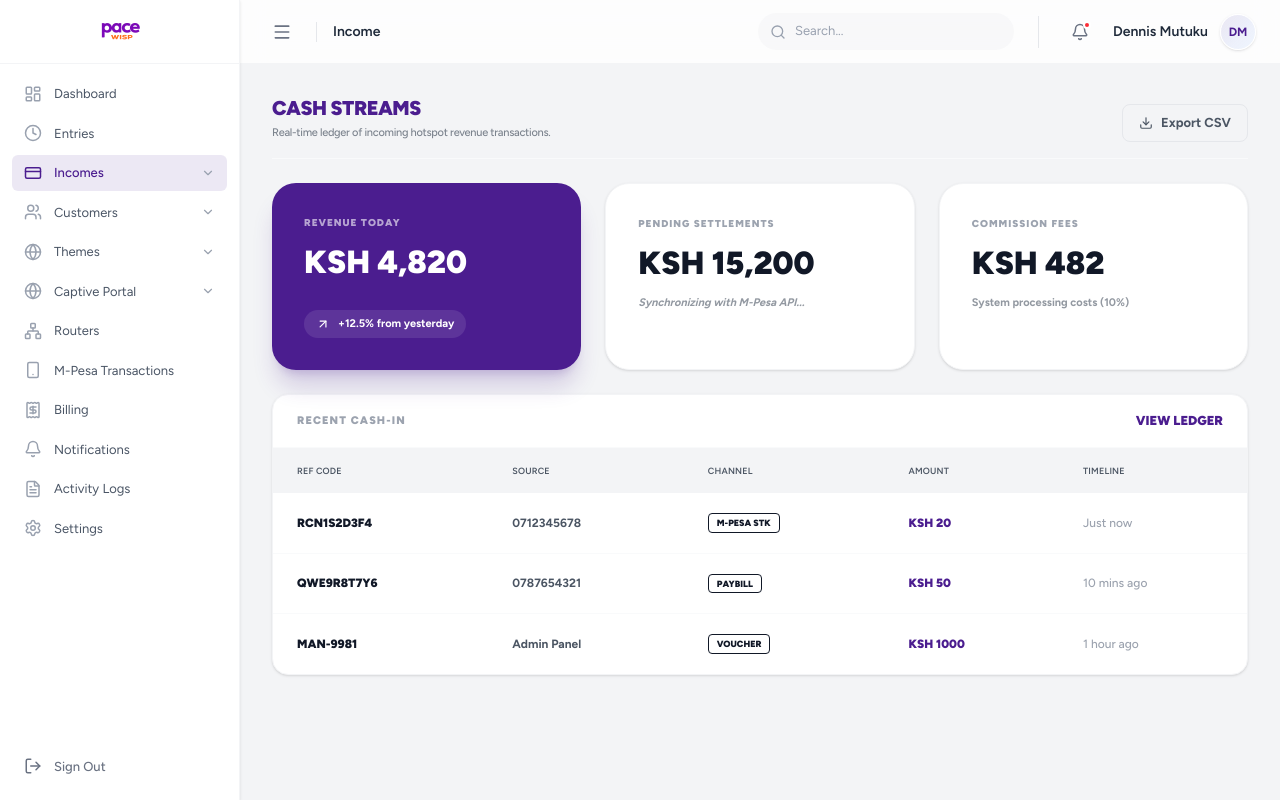
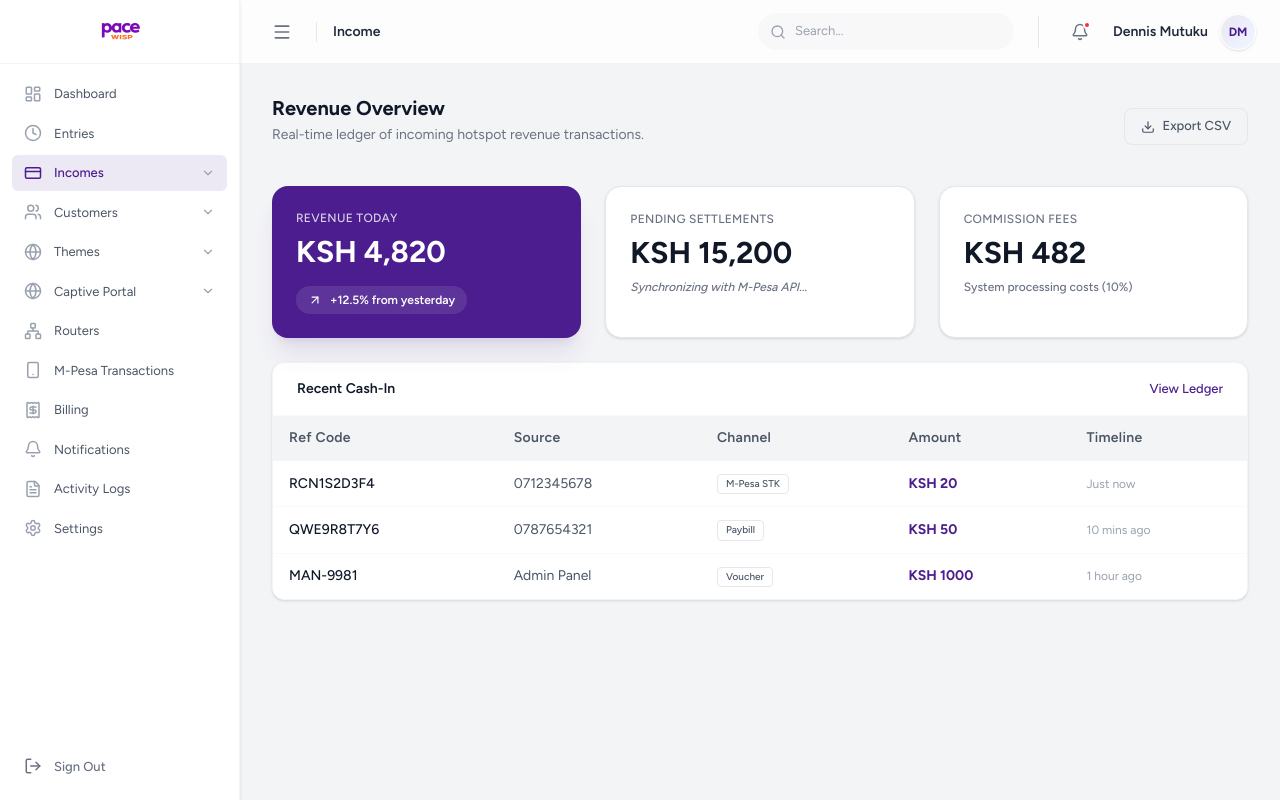
Before and after one commit to dennismutuku2005/pacewebsite, a Next.js app in the folder isphotspotportal/: page /dashboard/income in a window 1280 px wide. Built offline with nearby package versions, Linux system fonts and the light colour scheme.

Commit message:
Auto-update: page.js

```diff
--- a/isphotspotportal/src/app/dashboard/income/page.js
+++ b/isphotspotportal/src/app/dashboard/income/page.js
@@ -12,65 +12,65 @@ export default function IncomePage() {
     ]
 
     return (
-        <div className="space-y-6 font-figtree animate-in fade-in duration-700">
-            <div className="flex flex-col sm:flex-row sm:items-end justify-between gap-4 border-b border-gray-50 pb-4">
+        <div className="space-y-6 font-figtree animate-in fade-in duration-700 max-w-[1600px] mx-auto">
+            <div className="flex flex-col sm:flex-row sm:items-end justify-between gap-4 border-b border-gray-100 pb-4">
                 <div>
-                    <h1 className="text-[20px] font-black text-pace-purple leading-tight tracking-tight uppercase">Cash Streams</h1>
-                    <p className="text-[11px] text-admin-label mt-1 font-medium tracking-tight opacity-70">Real-time ledger of incoming hotspot revenue transactions.</p>
+                    <h1 className="text-xl font-bold text-gray-900 leading-tight">Revenue Overview</h1>
+                    <p className="text-sm text-gray-500 mt-1">Real-time ledger of incoming hotspot revenue transactions.</p>
                 </div>
                 <div className="flex gap-2">
-                    <button className="px-4 py-2 border border-gray-200 text-admin-label rounded-lg text-[11px] font-bold hover:bg-gray-50 transition-all flex items-center gap-2">
+                    <button className="px-4 py-2 border border-gray-200 text-gray-600 rounded-lg text-sm font-medium hover:bg-gray-50 transition-all flex items-center gap-2">
                         <Download size={14} /> Export CSV
                     </button>
                 </div>
             </div>
 
             <div className="grid grid-cols-1 lg:grid-cols-3 gap-6">
-                <div className="bg-pace-purple text-white rounded-3xl p-8 shadow-xl shadow-pace-purple/20">
-                    <p className="text-[10px] font-black uppercase tracking-widest opacity-60">Revenue Today</p>
-                    <h2 className="text-[32px] font-black mt-2">KSH 4,820</h2>
-                    <div className="mt-6 flex items-center gap-2 text-[11px] font-bold bg-white/10 w-fit px-3 py-1.5 rounded-full">
+                <div className="bg-pace-purple text-white rounded-2xl p-6 shadow-xl shadow-pace-purple/10">
+                    <p className="text-xs font-medium opacity-80 uppercase tracking-wide">Revenue Today</p>
+                    <h2 className="text-3xl font-bold mt-2">KSH 4,820</h2>
+                    <div className="mt-4 flex items-center gap-2 text-xs font-semibold bg-white/10 w-fit px-3 py-1.5 rounded-full">
                         <ArrowUpRight size={14} /> +12.5% from yesterday
                     </div>
                 </div>
-                <div className="bg-white border border-gray-100 rounded-3xl p-8 shadow-sm">
-                    <p className="text-[10px] font-black text-admin-dim uppercase tracking-widest">Pending Settlements</p>
-                    <h2 className="text-[32px] font-black text-admin-value mt-2">KSH 15,200</h2>
-                    <p className="text-[11px] text-admin-label font-bold mt-2 italic opacity-60">Synchronizing with M-Pesa API...</p>
+                <div className="bg-white border border-gray-200 rounded-2xl p-6 shadow-sm">
+                    <p className="text-xs font-medium text-gray-500 uppercase tracking-wide">Pending Settlements</p>
+                    <h2 className="text-3xl font-bold text-gray-900 mt-2">KSH 15,200</h2>
+                    <p className="text-xs text-gray-500 mt-2 font-medium italic">Synchronizing with M-Pesa API...</p>
                 </div>
-                <div className="bg-white border border-gray-100 rounded-3xl p-8 shadow-sm">
-                    <p className="text-[10px] font-black text-admin-dim uppercase tracking-widest">Commission Fees</p>
-                    <h2 className="text-[32px] font-black text-admin-value mt-2">KSH 482</h2>
-                    <p className="text-[11px] text-admin-label font-bold mt-2 opacity-60">System processing costs (10%)</p>
+                <div className="bg-white border border-gray-200 rounded-2xl p-6 shadow-sm">
+                    <p className="text-xs font-medium text-gray-500 uppercase tracking-wide">Commission Fees</p>
+                    <h2 className="text-3xl font-bold text-gray-900 mt-2">KSH 482</h2>
+                    <p className="text-xs text-gray-500 mt-2 font-medium">System processing costs (10%)</p>
                 </div>
             </div>
 
-            <div className="bg-white border border-gray-100 rounded-2xl overflow-hidden shadow-sm">
+            <div className="bg-white border border-gray-100 rounded-xl overflow-hidden shadow-sm">
                 <div className="px-6 py-4 border-b border-gray-50 flex justify-between items-center">
-                    <h4 className="text-[11px] font-black text-admin-dim uppercase tracking-widest">Recent Cash-In</h4>
-                    <button className="text-[10px] font-black text-pace-purple uppercase hover:underline">View Ledger</button>
+                    <h4 className="text-sm font-semibold text-gray-900">Recent Cash-In</h4>
+                    <button className="text-xs font-medium text-pace-purple hover:underline">View Ledger</button>
                 </div>
                 <div className="overflow-x-auto">
-                    <table className="w-full text-left text-[12px] whitespace-nowrap">
+                    <table className="w-full text-left text-sm whitespace-nowrap">
                         <thead>
-                            <tr className="bg-gray-50/50 text-admin-dim font-bold uppercase tracking-widest text-[9px]">
-                                <th className="px-6 py-4">Ref Code</th>
-                                <th className="px-6 py-4">Source</th>
-                                <th className="px-6 py-4">Channel</th>
-                                <th className="px-6 py-4">Amount</th>
-                                <th className="px-6 py-4">Timeline</th>
+                            <tr className="bg-gray-50 border-b border-gray-100 text-gray-500 font-medium">
+                                <th className="px-4 py-3 font-semibold">Ref Code</th>
+                                <th className="px-4 py-3 font-semibold">Source</th>
+                                <th className="px-4 py-3 font-semibold">Channel</th>
+                                <th className="px-4 py-3 font-semibold">Amount</th>
+                                <th className="px-4 py-3 font-semibold">Timeline</th>
                             </tr>
                         </thead>
                         <tbody className="divide-y divide-gray-50">
                             {transactions.map((t) => (
-                                <tr key={t.id} className="hover:bg-gray-50/30 transition-colors">
-                                    <td className="px-6 py-5 font-black text-admin-value uppercase">{t.ref}</td>
-                                    <td className="px-6 py-5 font-bold text-admin-label">{t.from}</td>
-                                    <td className="px-6 py-5">
-                                        <Badge variant="outline" className="text-[9px] font-black">{t.mode.toUpperCase()}</Badge>
+                                <tr key={t.id} className="hover:bg-gray-50 transition-colors">
+                                    <td className="px-4 py-3 font-medium text-gray-900">{t.ref}</td>
+                                    <td className="px-4 py-3 text-gray-600">{t.from}</td>
+                                    <td className="px-4 py-3">
+                                        <Badge variant="outline" className="text-[10px] px-2 py-0.5 font-medium border-gray-200 text-gray-600">{t.mode}</Badge>
                                     </td>
-                                    <td className="px-6 py-5 font-black text-pace-purple">KSH {t.amount}</td>
-                                    <td className="px-6 py-5 text-admin-dim font-medium">{t.date}</td>
+                                    <td className="px-4 py-3 font-bold text-pace-purple">KSH {t.amount}</td>
+                                    <td className="px-4 py-3 text-gray-400 text-xs">{t.date}</td>
                                 </tr>
                             ))}
                         </tbody>
```
